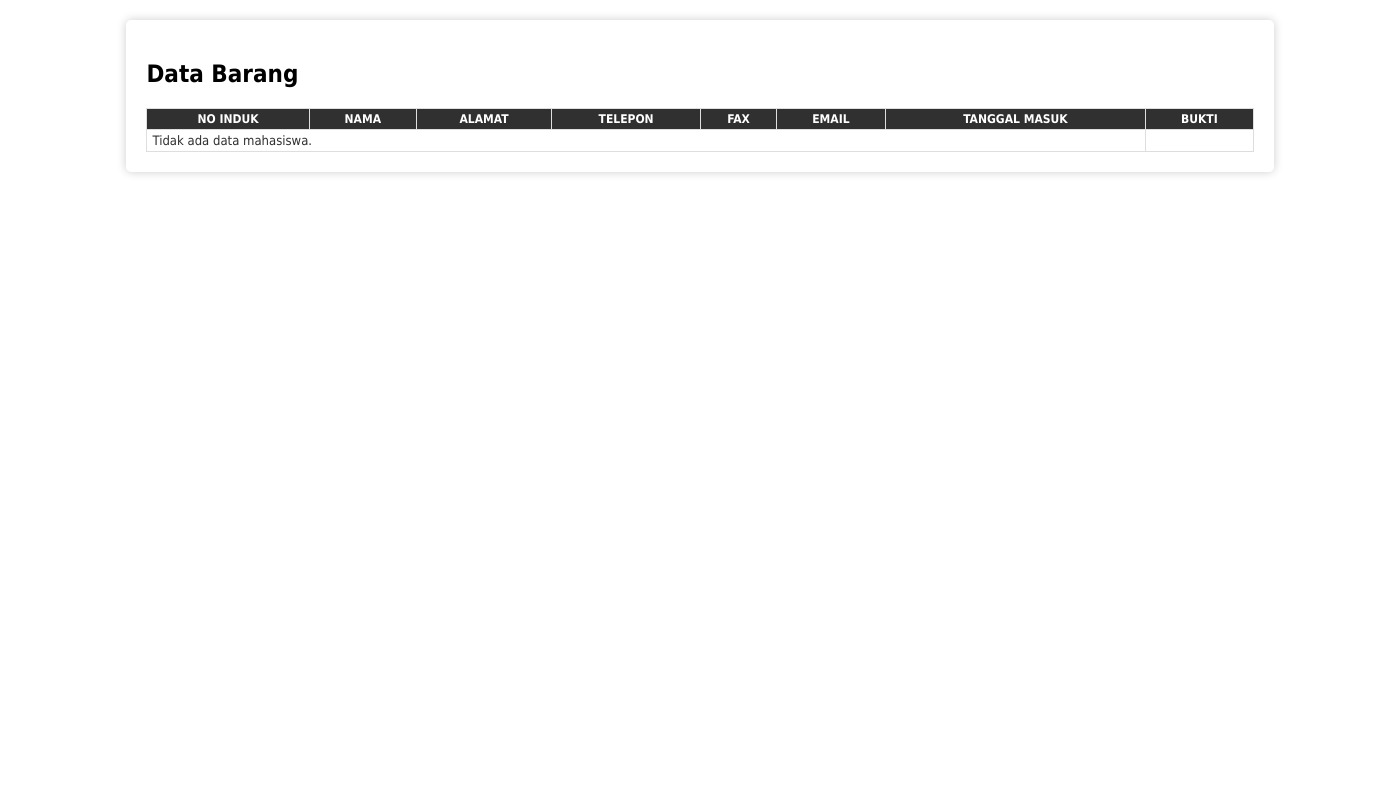
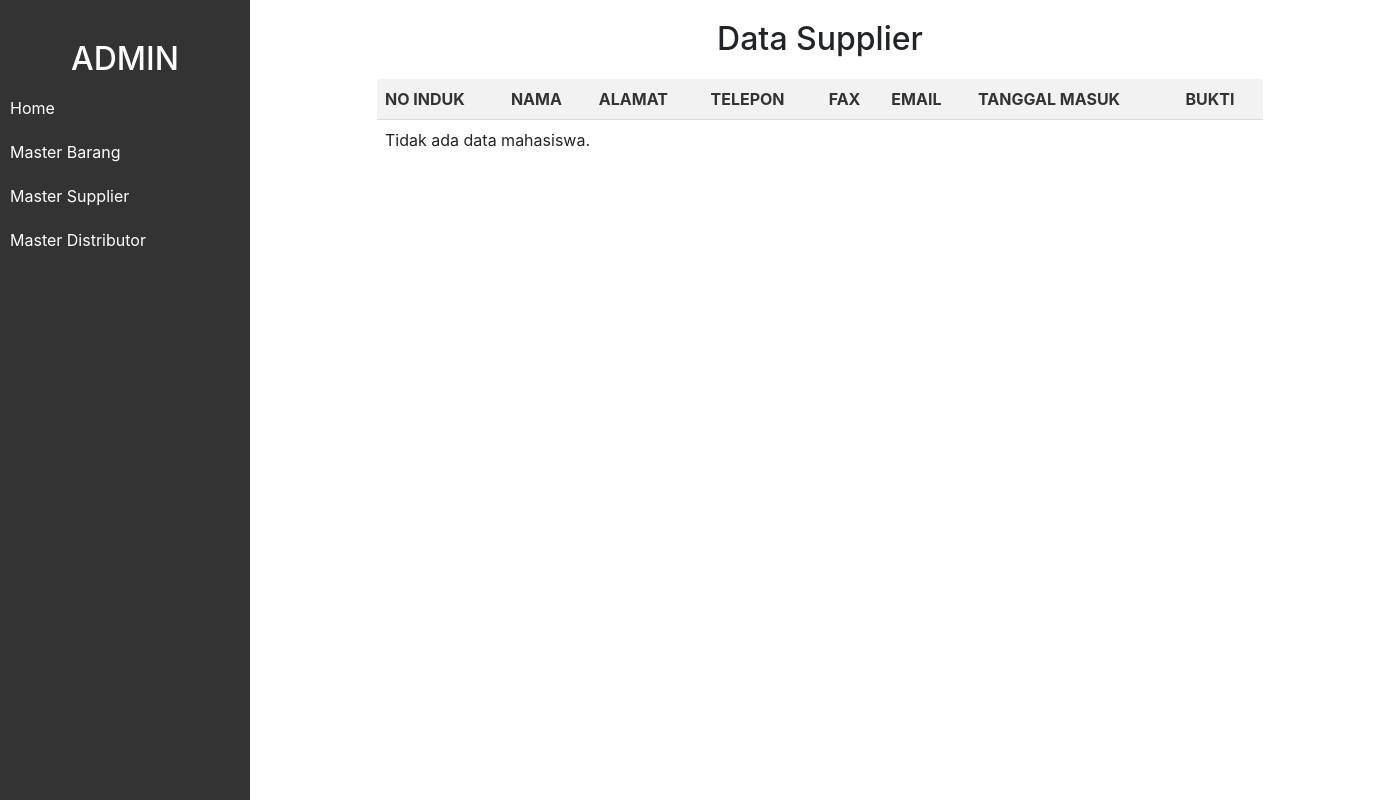
Before and after one commit to CarroVeloce/UAS_PWL, a PHP site: page /master_supplier.php in a window 1400 px wide. Run offline with PHP 8.4, Linux system fonts and the light colour scheme; data that the repository does not hold is empty.

Commit message:
menambah css

```diff
--- a/master_supplier.php
+++ b/master_supplier.php
@@ -1,53 +1,90 @@
 <!DOCTYPE html>
 <html>
-<style>
-        body {
-            font-family: tahoma, arial;
+<head>
+    <meta charset="UTF-8">
+    <meta name="viewport" content="width=device-width, initial-scale=1.0">
+    <title>Admin Dashboard</title>
+    <link rel="stylesheet" href="https://stackpath.bootstrapcdn.com/bootstrap/4.5.0/css/bootstrap.min.css">
+    <style>
+        /* Existing CSS styles here */
+
+        /* New styles for sidebar */
+        .sidebar {
+            position: fixed;
+            top: 0;
+            left: 0;
+            height: 100%;
+            width: 250px;
+            background-color: #333;
+            color: #fff;
+            padding-top: 20px;
         }
 
+        .sidebar a {
+            padding: 10px;
+            display: block;
+            color: #fff;
+            text-decoration: none;
+        }
+
+        .sidebar a:hover {
+            background-color: #555;
+        }
+
+        /* Additional styles for table */
         table {
-            width: 100%;
-            border-collapse: collapse;
-            border: 1px solid #ddd;
-            background: #fff;
+            width: 80%; /* Lebar tabel */
+            margin: 20px auto; /* Posisi tengah */
+            border: 1px solid #ccc; /* Garis tepi */
+            border-radius: 5px; /* Sudut bulat */
+            overflow: hidden; /* Mengatur overflow tabel */
         }
 
         th, td {
-            font-size: 13px;
-            border: 1px solid #DEDEDE;
-            padding: 3px 5px;
-            color: #303030;
+            padding: 8px;
+            text-align: left;
+            border-bottom: 1px solid #ddd;
         }
 
         th {
-            background: #303030;
-            font-size: 12px;
-            border-color: #BOBOBO;
-            color: #FFFFFF;
+            background-color: #f2f2f2;
+            color: #333;
         }
 
-        .subtotal td {
-            background: #F8F8F8;
+        tr:nth-child(even) {
+            background-color: #f2f2f2;
         }
 
-        .right {
-            text-align: right;
+        tr:hover {
+            background-color: #ddd;
         }
 
-        .container {
-            width: 80%;
-            margin: 20px auto;
-            background: #fff;
-            padding: 20px;
-            border-radius: 5px;
-            box-shadow: 0 0 10px rgba(0, 0, 0, 0.2);
+        td img {
+            max-width: 100px;
+            height: auto;
+        }
+
+        h2 {
+            text-align: center; /* Membuat teks menjadi pusat */
+            margin-top: 20px; /* Menambahkan margin di atas */
         }
     </style>
+</head>
+
 <body>
-    <div class="container">
+    <!-- Sidebar -->
+    <div class="sidebar">
+        <h2>ADMIN</h2>
+        <a href="index.html">Home</a>
+        <a href="master_barang.php">Master Barang</a>
+        <a href="master_supplier.php">Master Supplier</a>
+        <a href="#master-distributor">Master Distributor</a>
+    </div>
 
-    <h2>Data Barang</h2>
-    <table>
+    <!-- Main Content -->
+    <div class="container" style="margin-left: 250px;">
+        <h2>Data Supplier</h2>
+       <table>
         <thead>
                 <tr>
                     <th>NO INDUK</th>
@@ -98,6 +135,6 @@
         ?>
 
     </table>
-</div>
+    </div>
 </body>
 </html>
```
Also changed, not shown: index.html (added, +84 -0 lines), master_barang.php (+63 -31 lines), 1 other file.
